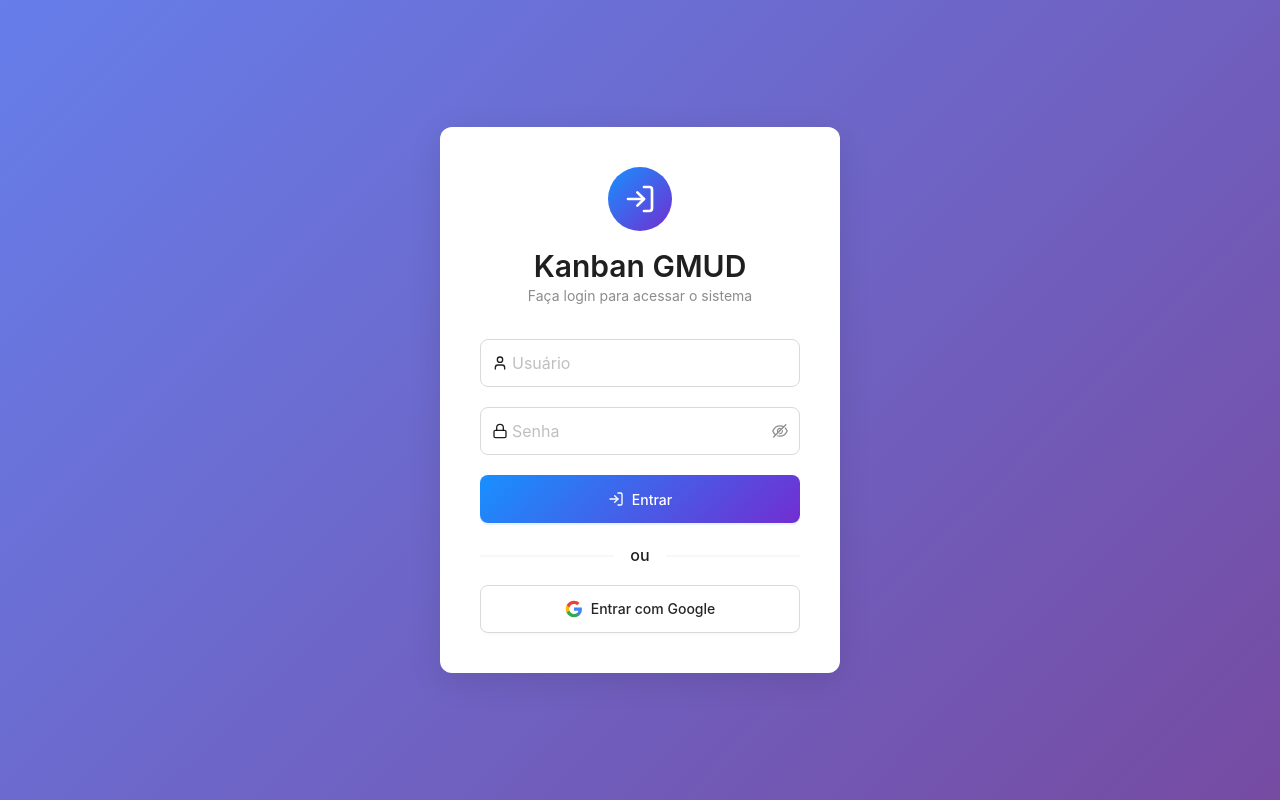
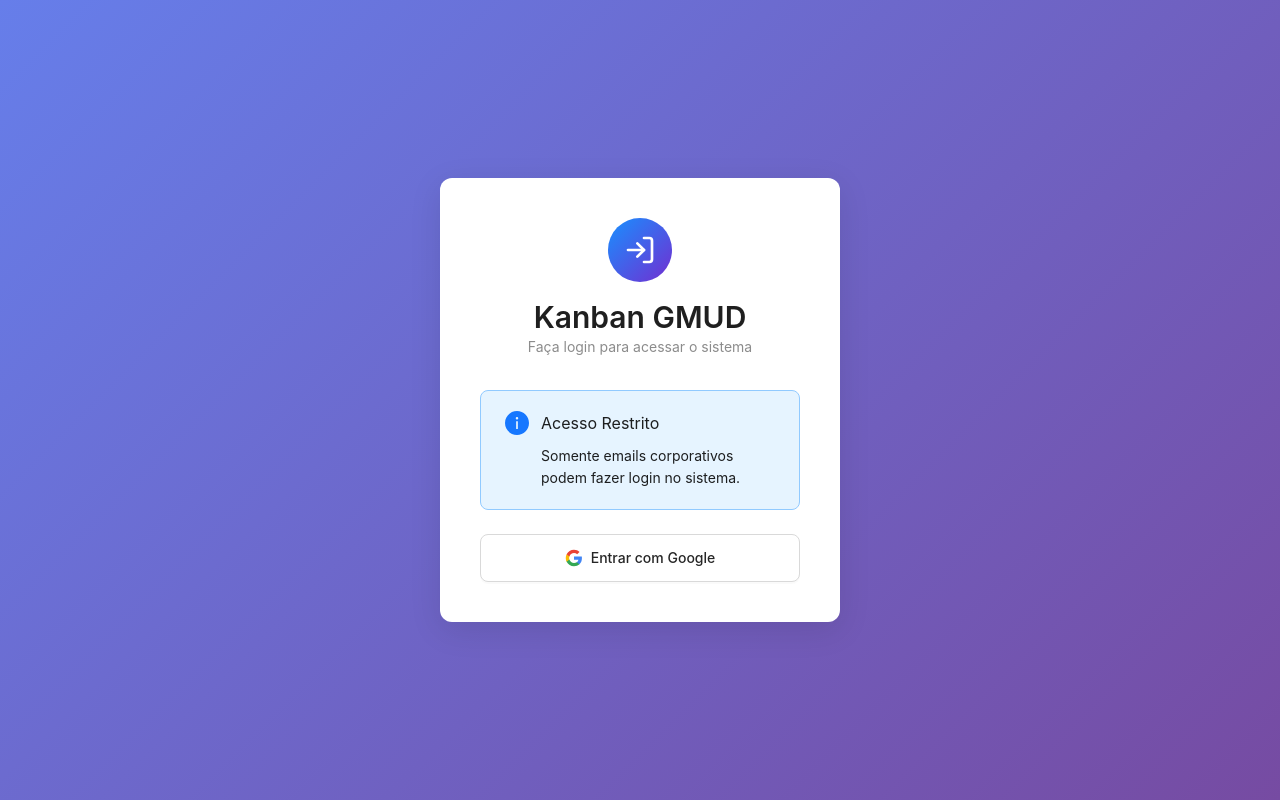
Before and after one commit to brunoholanda/kanban-software, a React (Vite) app: page /login in a window 1280 px wide. Built offline with nearby package versions, Linux system fonts and the light colour scheme; no server answers.

Commit message:
remove buttons

```diff
--- a/src/components/ClearDataButton.jsx
+++ b/src/components/ClearDataButton.jsx
@@ -26,7 +26,7 @@ const ClearDataButton = ({ onClearData }) => {
   }
 
   return (
-    <>
+    <>{/*
       <ClearButton
         type="default"
         danger
@@ -34,7 +34,8 @@ const ClearDataButton = ({ onClearData }) => {
         onClick={() => setIsModalVisible(true)}
       >
         Limpar Dados
-      </ClearButton>
+      </ClearButton>nv
+*/}
       <Modal
         title="Limpar Todos os Dados"
         open={isModalVisible}
--- a/src/pages/LoginPage.jsx
+++ b/src/pages/LoginPage.jsx
@@ -111,7 +111,7 @@ const GoogleButton = styled(Button)`
 const LoginPage = () => {
   const [loading, setLoading] = useState(false);
   const [error, setError] = useState('');
-  const { login, googleLogin, setUser, setToken } = useAuth();
+  const { /* login, */ googleLogin, setUser, setToken } = useAuth();
   const navigate = useNavigate();
 
   useEffect(() => {
@@ -281,6 +281,8 @@ const LoginPage = () => {
     }, 1000);
   };
 
+  // Função de login tradicional comentada - apenas Google OAuth disponível
+  /*
   const handleSubmit = async (values) => {
     setLoading(true);
     setError('');
@@ -299,6 +301,7 @@ const LoginPage = () => {
       setLoading(false);
     }
   };
+  */
 
   return (
     <LoginContainer>
@@ -320,6 +323,8 @@ const LoginPage = () => {
           />
         )}
 
+        {/* Formulário de login tradicional comentado - apenas Google OAuth disponível */}
+        {/*
         <StyledForm
           name="login"
           onFinish={handleSubmit}
@@ -364,6 +369,16 @@ const LoginPage = () => {
         </StyledForm>
 
         <Divider>ou</Divider>
+        */}
+
+        {/* Aviso sobre email corporativo */}
+        <Alert
+          message="Acesso Restrito"
+          description="Somente emails corporativos podem fazer login no sistema."
+          type="info"
+          showIcon
+          style={{ marginBottom: 24 }}
+        />
 
         <GoogleButton
           onClick={handleGoogleLogin}
```
